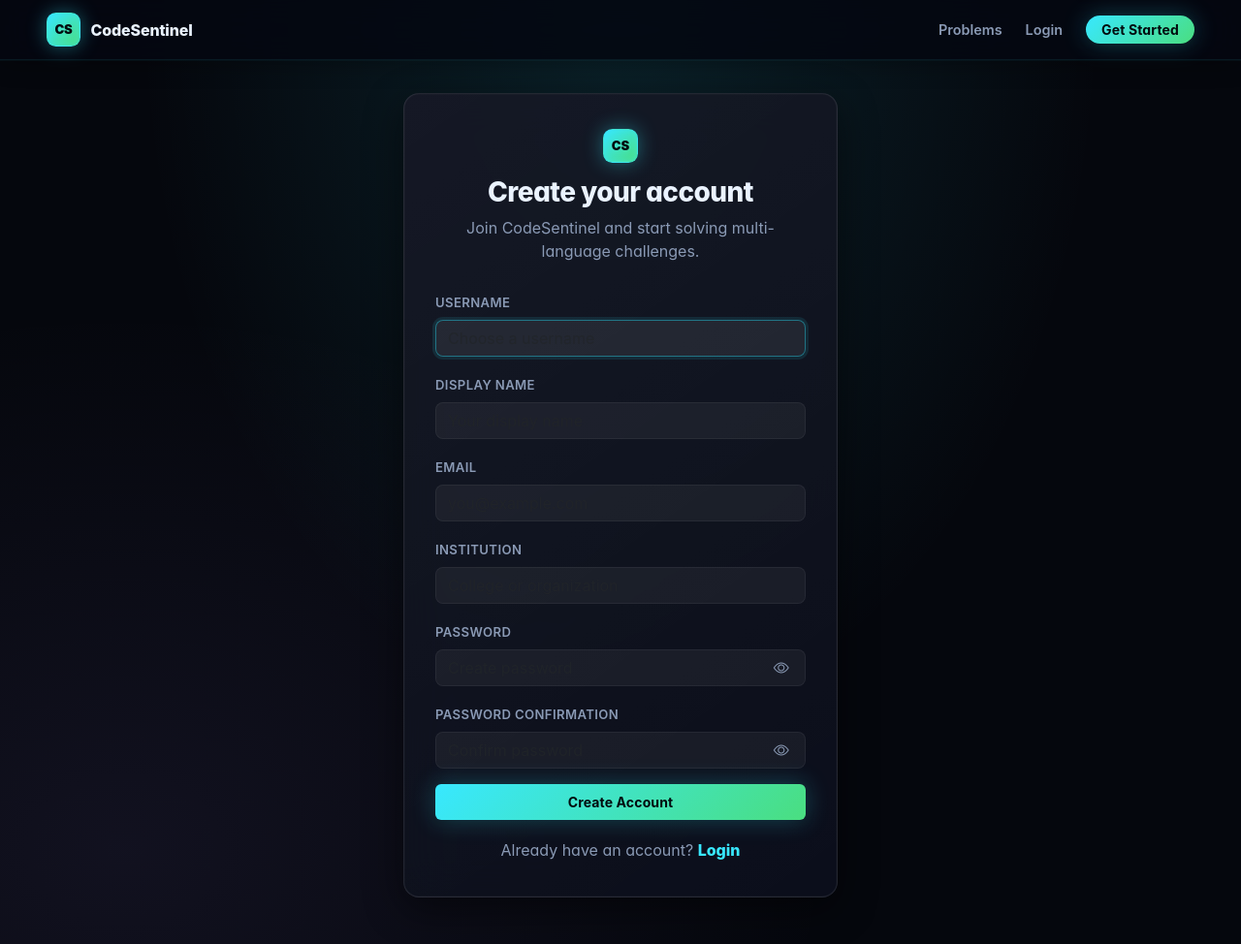
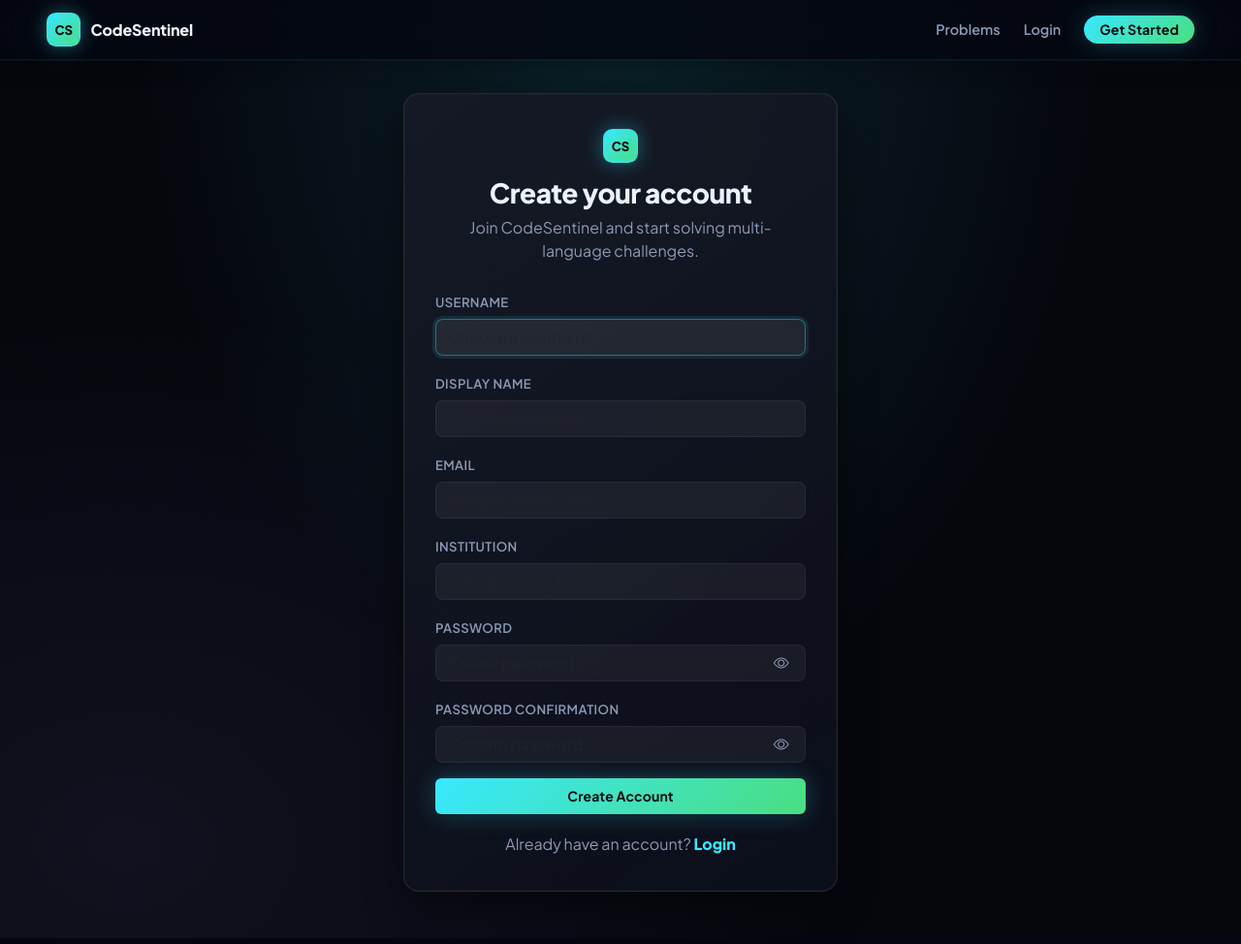
Before and after one commit to hemanthkbasali/Online-Code-Judge-Platform, a Django app: page /accounts/register/ in a window 1280 px wide. Shown: the whole page at 97% size. Run offline with Django 5.2, Linux system fonts and the light colour scheme.

Commit message:
CodeSentinel v3(fixed)

```diff
--- a/static/css/style.css
+++ b/static/css/style.css
@@ -4,6 +4,8 @@
    ═══════════════════════════════════════════════════════════ */
 
 /* ── CSS Custom Properties ───────────────────────────────── */
+
+@import url('https://fonts.googleapis.com/css2?family=Plus+Jakarta+Sans:wght@400;500;600;700;800&display=swap');
 :root {
     --bg: #05070d;
     --bg-soft: #080b18;
@@ -44,7 +46,7 @@ body.cs-body {
         radial-gradient(ellipse at 82% 4%, rgba(167, 139, 250, 0.13) 0%, transparent 40%),
         radial-gradient(ellipse at 50% 100%, rgba(56, 232, 255, 0.06) 0%, transparent 55%),
         var(--bg);
-    font-family: 'Inter', ui-sans-serif, system-ui, -apple-system, sans-serif;
+    font-family: 'Plus Jakarta Sans', sans-serif;
     font-feature-settings: 'cv02','cv03','cv04','cv11';
     min-height: 100vh;
     -webkit-font-smoothing: antialiased;
@@ -601,7 +603,7 @@ a:hover {
 .page-shell {
     width: min(100%, 1440px);
     margin: 0 auto;
-    padding: 7rem clamp(0.75rem, 1.2vw, 1rem) 3rem;
+    padding: 4.8rem clamp(0.75rem, 1.2vw, 1rem) 3rem;
 }
 
 .content-top,
```
Also changed, not shown: db.sqlite3.
